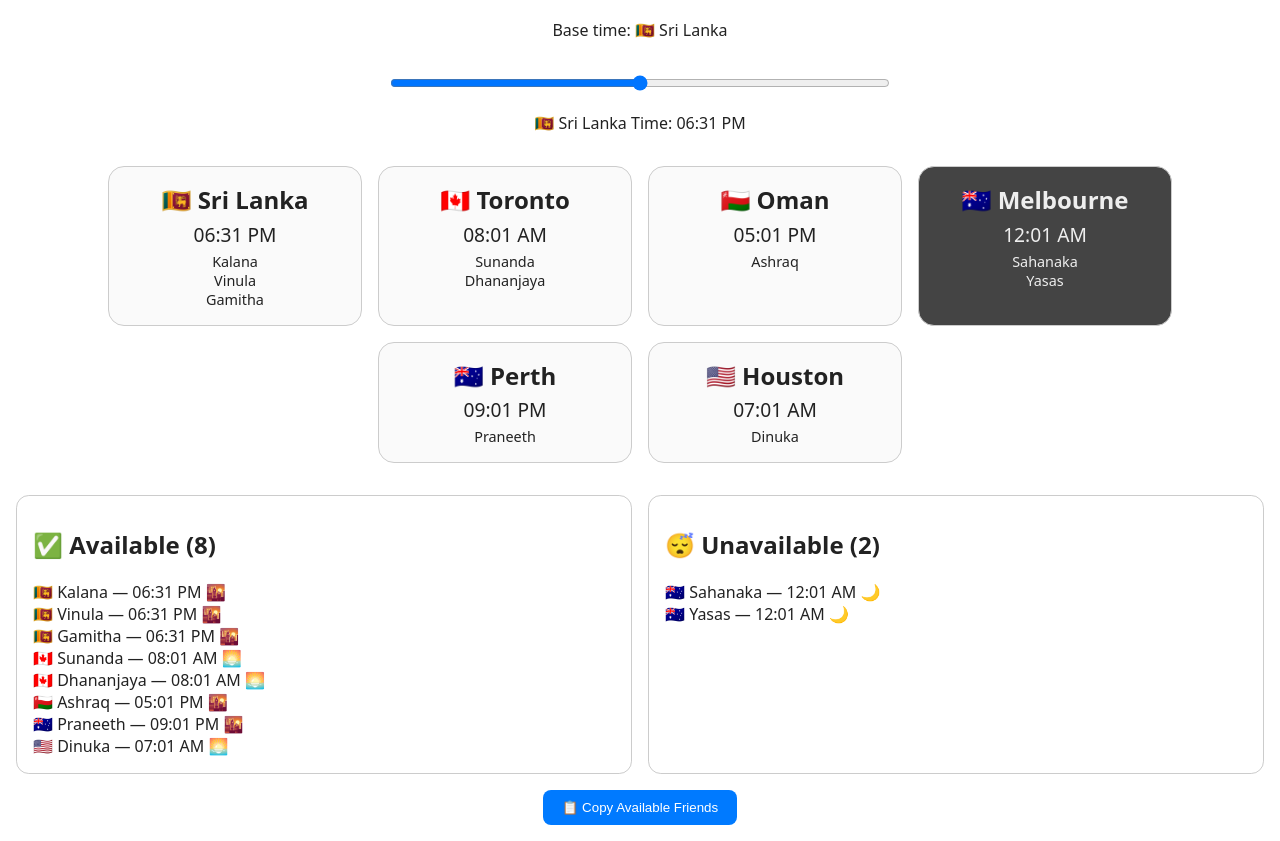
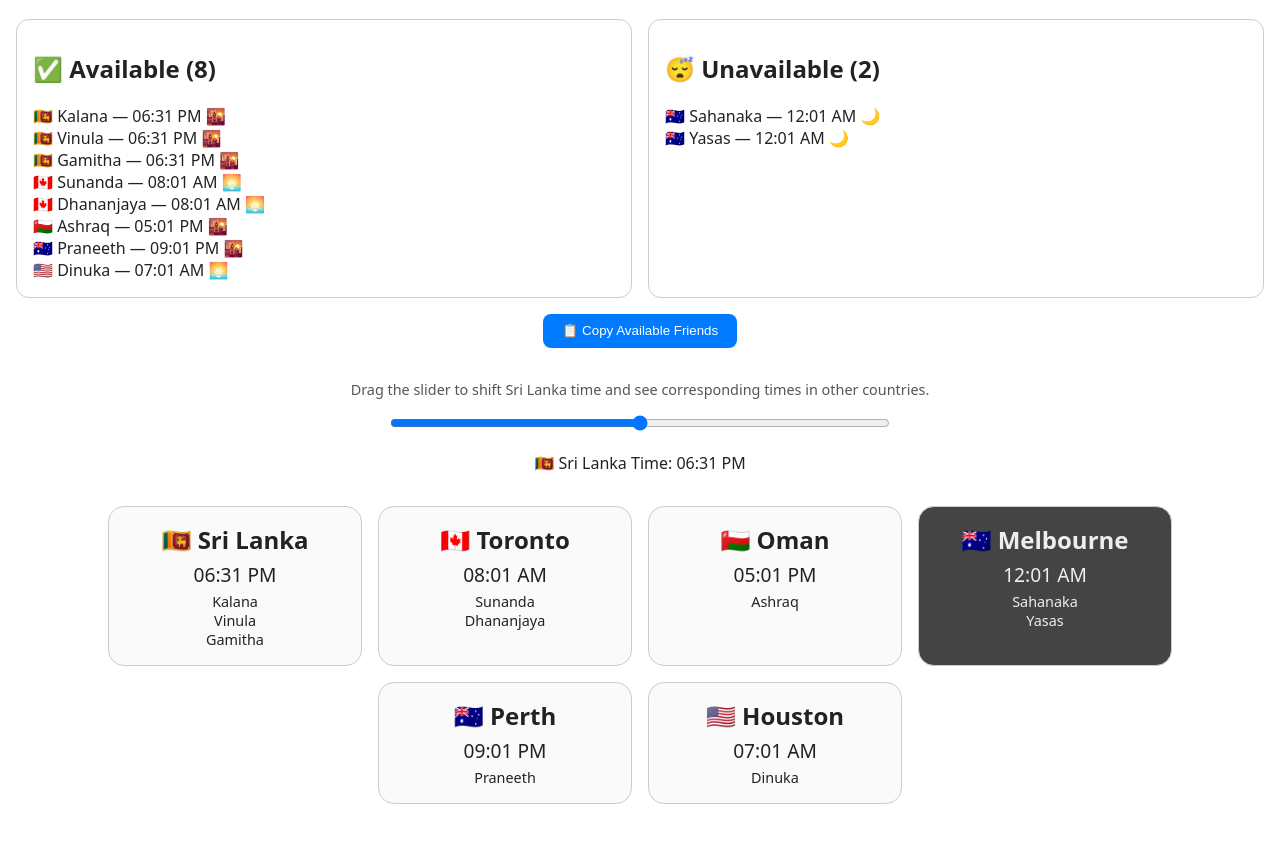
Before and after one commit to myasas/RBG, a plain HTML site: page index.html in a window 1280 px wide. Shown: the part 83-924 px from the top of the page. After the commit the page ends 903 px from the top, so only its background shows below. Drawn offline with Linux system fonts and the light colour scheme.

Commit message:
Update page layout - available, unavailable to top

```diff
--- a/index.html
+++ b/index.html
@@ -14,7 +14,7 @@
     text-align: center;
   }
   h2 { margin-top: 1rem; }
-  .countries { display: flex; flex-wrap: wrap; justify-content: center; gap: 1rem; }
+  .countries { display: flex; flex-wrap: wrap; justify-content: center; gap: 1rem; margin-top: 2rem; }
   .country {
     border: 1px solid #ccc;
     border-radius: 1rem;
@@ -37,7 +37,7 @@
     flex-wrap: wrap;
     justify-content: space-around;
     gap: 1rem;
-    margin-top: 2rem;
+    margin-bottom: 1rem;
   }
   .box {
     flex: 1 1 300px;
@@ -54,18 +54,16 @@
     background: #007aff;
     color: white;
     cursor: pointer;
+    display: block;
+    margin-left: auto;
+    margin-right: auto;
   }
   button:hover { background: #005ec2; }
+  #helper { font-size: 0.9rem; color: #555; margin-top: 0.5rem; }
 </style>
 </head>
 <body>
 <h1>🌏 Friends Timezone Dashboard</h1>
-<p>Base time: 🇱🇰 Sri Lanka</p>
-<div id="sliderContainer">
-  <input type="range" id="timeSlider" min="0" max="1439" step="15" />
-  <p id="sliderTime"></p>
-</div>
-<div id="countries" class="countries"></div>
 
 <div class="availability">
   <div class="box">
@@ -79,6 +77,14 @@
 </div>
 
 <button id="copyButton">📋 Copy Available Friends</button>
+
+<div id="sliderContainer">
+  <p id="helper">Drag the slider to shift Sri Lanka time and see corresponding times in other countries.</p>
+  <input type="range" id="timeSlider" min="0" max="1439" step="15" />
+  <p id="sliderTime"></p>
+</div>
+
+<div id="countries" class="countries"></div>
 
 <script>
 const friends = [
```
